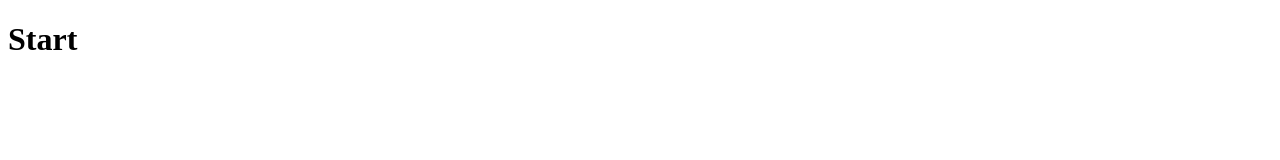
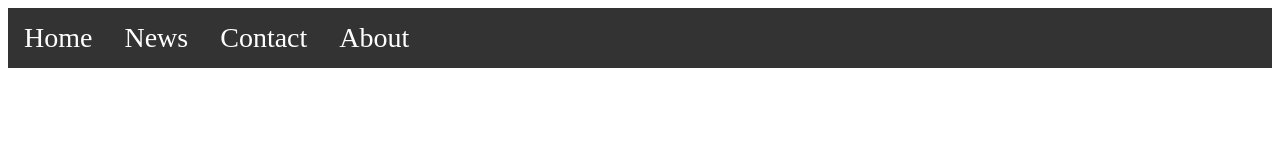
Before and after one commit to mmsdPrg/TestForTeamWork, a plain HTML site: page index.html in a window 1280 px wide. Drawn offline with Linux system fonts and the light colour scheme.

Commit message:
header was added by dabbagh

```diff
--- a/index.html
+++ b/index.html
@@ -1,12 +1,20 @@
 <!DOCTYPE html>
 <html lang="en">
-<head>
-    <meta charset="UTF-8">
-    <meta http-equiv="X-UA-Compatible" content="IE=edge">
-    <meta name="viewport" content="width=device-width, initial-scale=1.0">
-    <title>Document</title>
-</head>
-<body>
-    <h1>Start</h1>
-</body>
+  <head>
+    <meta charset="utf-8">
+    <meta name="viewport" content="width=device-width,
+                                   initial-scale=1">
+    <link rel="icon" href="favicon.ico" type="image/x-icon">
+    <title>WEBPAGE_TITLE</title>
+    <meta name="description" content="WEBPAGE_SUMMARY">
+    <link rel = "stylesheet" href = "style.css">
+  </head>
 </html>
+
+
+<ul>
+    <li><a href="#home">Home</a></li>
+    <li><a href="#news">News</a></li>
+    <li><a href="#contact">Contact</a></li>
+    <li><a href="#about">About</a></li>
+  </ul>
--- a/style.css
+++ b/style.css
@@ -0,0 +1,67 @@
+body {
+    font-size: 28px;
+  }
+
+  ul {
+    list-style-type: none;
+    margin: 0;
+    padding: 0;
+    overflow: hidden;
+    background-color: #333;
+    position: -webkit-sticky; /* Safari */
+    position: sticky;
+    top: 0;
+  }
+
+  li {
+    float: left;
+  }
+
+  li a {
+    display: block;
+    color: white;
+    text-align: center;
+    padding: 14px 16px;
+    text-decoration: none;
+  }
+
+  li a:hover {
+    background-color: #111;
+  }
+
+  .active {
+    background-color: #4CAF50;
+  }body {
+  font-size: 28px;
+}
+
+ul {
+  list-style-type: none;
+  margin: 0;
+  padding: 0;
+  overflow: hidden;
+  background-color: #333;
+  position: -webkit-sticky; /* Safari */
+  position: sticky;
+  top: 0;
+}
+
+li {
+  float: left;
+}
+
+li a {
+  display: block;
+  color: white;
+  text-align: center;
+  padding: 14px 16px;
+  text-decoration: none;
+}
+
+li a:hover {
+  background-color: #111;
+}
+
+.active {
+  background-color: #4CAF50;
+}
```
